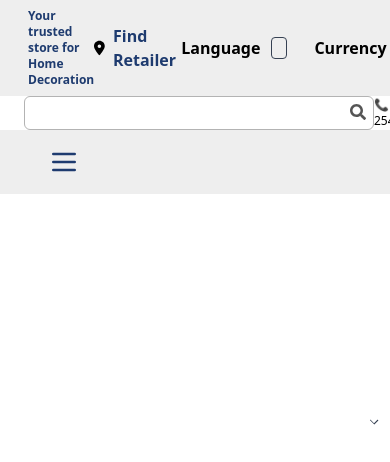
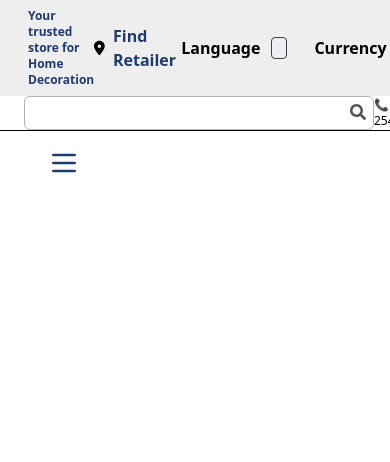
Before and after one commit to RobiulIslam08/litblinds, a React (Vite) app: page / in a window 390 px wide. Shown: the top 462 px of the page. Built offline with nearby package versions, Linux system fonts and the light colour scheme.

Commit message:
now i will responsive this navbar

```diff
--- a/src/components/Navbar.jsx
+++ b/src/components/Navbar.jsx
@@ -1,10 +1,10 @@
 
 import React, { useState } from 'react';
-import { CiSearch } from 'react-icons/ci';
+
 import { FaSearch, FaShoppingCart } from 'react-icons/fa';
 import { FaLocationDot, FaUser } from 'react-icons/fa6';
-import { IoIosNotifications } from 'react-icons/io';
-import { IoCart, IoNotifications } from 'react-icons/io5';
+
+import { IoNotifications } from 'react-icons/io5';
 
 const Navbar = () => {
 	const [selectedLanguage, setSelectedLanguage] = useState("English");
@@ -81,22 +81,14 @@ const Navbar = () => {
 								</option>
 							))}
 						</select>
-						<div className="pointer-events-none absolute inset-y-0 right-0 flex items-center px-2 text-gray-700">
-							<svg
-								className="fill-current h-4 w-4"
-								xmlns="http://www.w3.org/2000/svg"
-								viewBox="0 0 20 20"
-							>
-								<path d="M14.95 7.95a.5.5 0 00-.7-.7L10 11.5 5.75 7.25a.5.5 0 00-.7.7l5 5a.5.5 0 00.7 0l5-5z" />
-							</svg>
-						</div>
+
 					</div>
 
 					{/* notice cart user */}
 					<div className='flex items-center gap-4 '>
 						<div className='flex flex-col items-center leading-2.5'>
 							<IoNotifications />
-							<p className='text-xs'>notice</p>
+							<p className='text-xs'>notification</p>
 						</div>
 						<div className='flex flex-col items-center leading-2.5'>
 							<FaShoppingCart />
@@ -146,7 +138,7 @@ const Navbar = () => {
 			</div>
 
 			{/* third nav */}
-			<nav className="bg-[#eeeeee]">
+			<nav className=" bg-white border-t-1 md:bg-[#eeeeee]">
 				<div className="px-10  ">
 					<div className="flex items-center justify-between h-16">
 						{/* Desktop Menu */}
@@ -164,6 +156,7 @@ const Navbar = () => {
 
 						{/* Mobile Menu Button */}
 						<div className="md:hidden flex items-center">
+
 							<button
 								onClick={() => setIsOpen(!isOpen)}
 								className="text-primary hover:text-blue-600 p-2 rounded-lg transition-colors"
@@ -183,6 +176,8 @@ const Navbar = () => {
 											d="M4 6h16M4 12h16M4 18h16"
 										/>
 									</svg>
+
+
 								) : (
 									<svg
 										className="w-8 h-8"
@@ -205,19 +200,20 @@ const Navbar = () => {
 
 				{/* Mobile Menu */}
 				{isOpen && (
-        <div className="md:hidden bg-white border-t">
-          <div className="px-4 py-3 space-y-2">
+					<div className="md:hidden bg-[#eeeeee] border-t">
+						<div className="py-3 space-y-2">
 							{menuItems.map((item) => (
 								<a
 									key={item.path}
 									href={item.path}
-                className="block text-gray-700 hover:bg-gray-100 px-3 py-2 rounded-lg"
+									className="block text-gray-700 hover:bg-gray-100 px-3 py-2  border-b"
 									onClick={() => setIsOpen(false)}
 								>
 									{item.name}
 								</a>
 							))}
 						</div>
+
 					</div>
 				)}
 			</nav>
```
Also changed, not shown: src/index.css (line endings or trailing spaces). Lines whose indentation alone changed are shown as unchanged.
